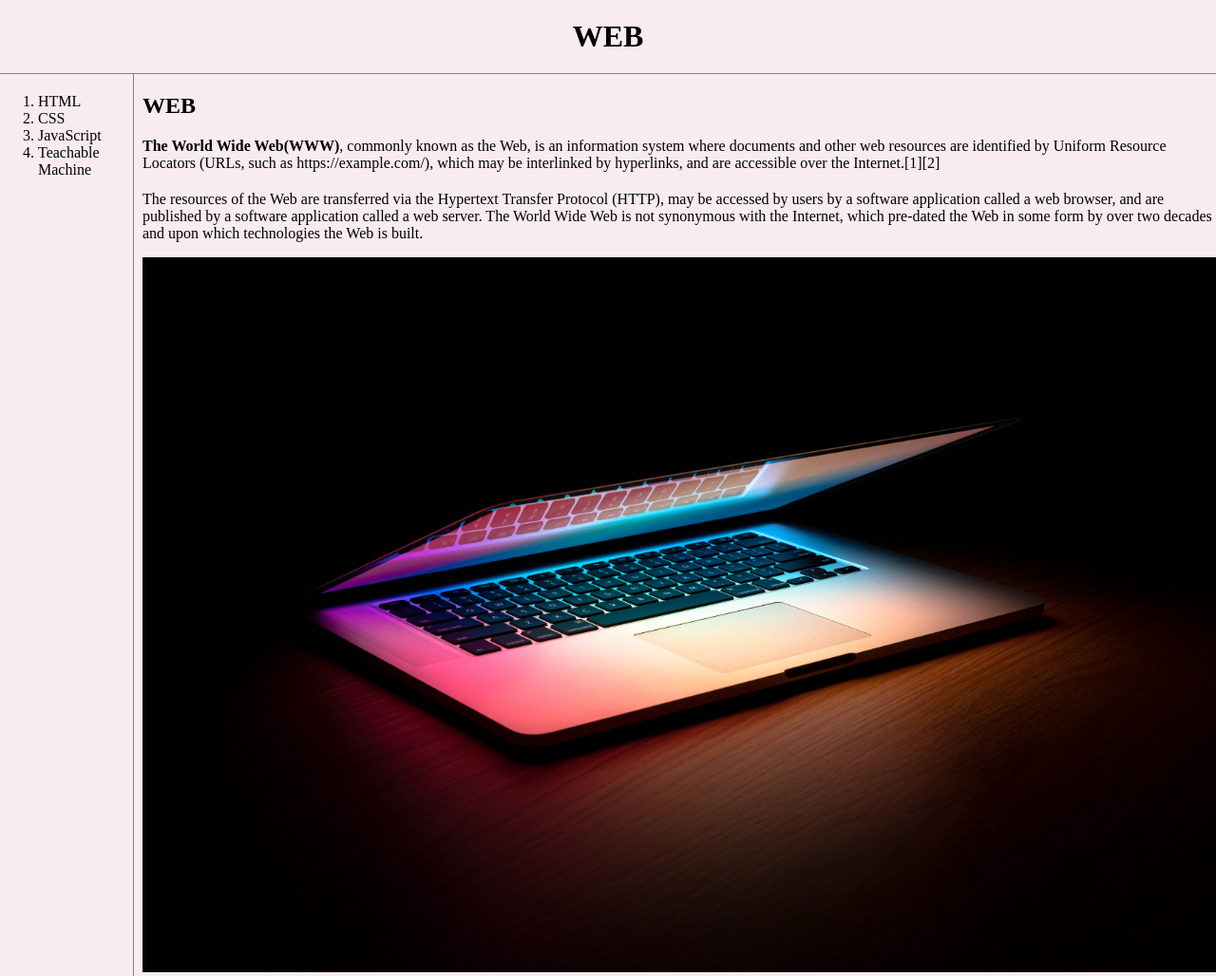
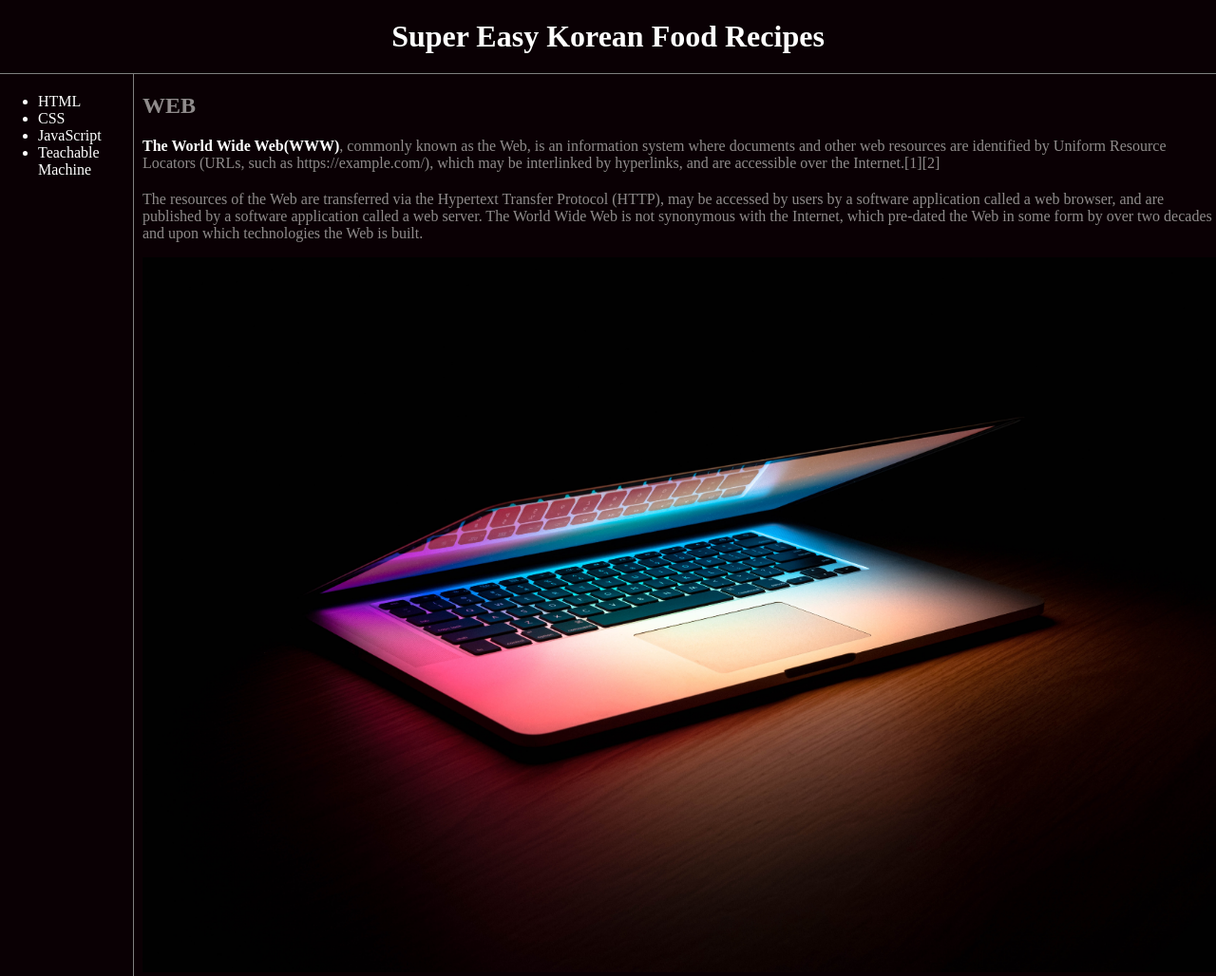
Before and after one commit to leealpha7/food, a PHP site: page / in a window 1280 px wide. Shown: the whole page at 95% size. Run offline with PHP 8.4, Linux system fonts and the light colour scheme; some libraries are stand-ins or nearby versions.

Commit message:
first theme change

```diff
--- a/index.html
+++ b/index.html
@@ -1,19 +1,19 @@
 <!DOCTYPE html>
 <html>
 <head>
-<title>WEB1 - Welcome</title>
+<title>Easy Korean Food</title>
 <meta charset="utf-8">
 <link rel="stylesheet" href="style.css">
 </head>
 <body>
-    <h1><a href="index.html">WEB</a></h1>
+    <h1><a href="index.html">Super Easy Korean Food Recipes</a></h1>
     <div id="grid">
-        <ol>
+        <ul>
             <li><a href="1.html">HTML</a></li>
             <li><a href="2.html">CSS</a></li>
             <li><a href="3.html">JavaScript</a></li>
             <li><a href="4.html">Teachable Machine</a></li>
-        </ol>
+        </ul>
 
         <div>
             <h2><strong>WEB</strong></h2>
--- a/style.css
+++ b/style.css
@@ -1,9 +1,10 @@
 body {
-    background-color: rgb(248, 236, 241);
+    background-color: rgb(10, 0, 4);
+    color: rgb(143, 139, 139);
 }
 
 a {
-    color: black;
+    color: white;
     text-decoration: none;
 }
 h1 {
@@ -12,6 +13,7 @@ h1 {
     border-bottom: 1px solid grey;
     margin: 0;
     padding: 20px;
+    color: white;
 }
 #grid {
     display: grid;
@@ -22,20 +24,22 @@ body {
 }
 
 
-#grid ol {
+#grid ul {
     border-right: 1px solid grey;
     width: 100px;
     margin: 0;
     padding-top: 20px;
+    color: white;
 }
 @media(max-width:800px) {
     #grid {
         display: block;
     }
-    #grid ol {
+    #grid ul {
         border-right: none;
     }
     h1 {
         border-bottom: none;
+        color: white;
     }
 }
```
Also changed, not shown: 1.html (+4 -4 lines), 2.html (+4 -4 lines), 3.html (+4 -4 lines), 4.html (+4 -4 lines).
